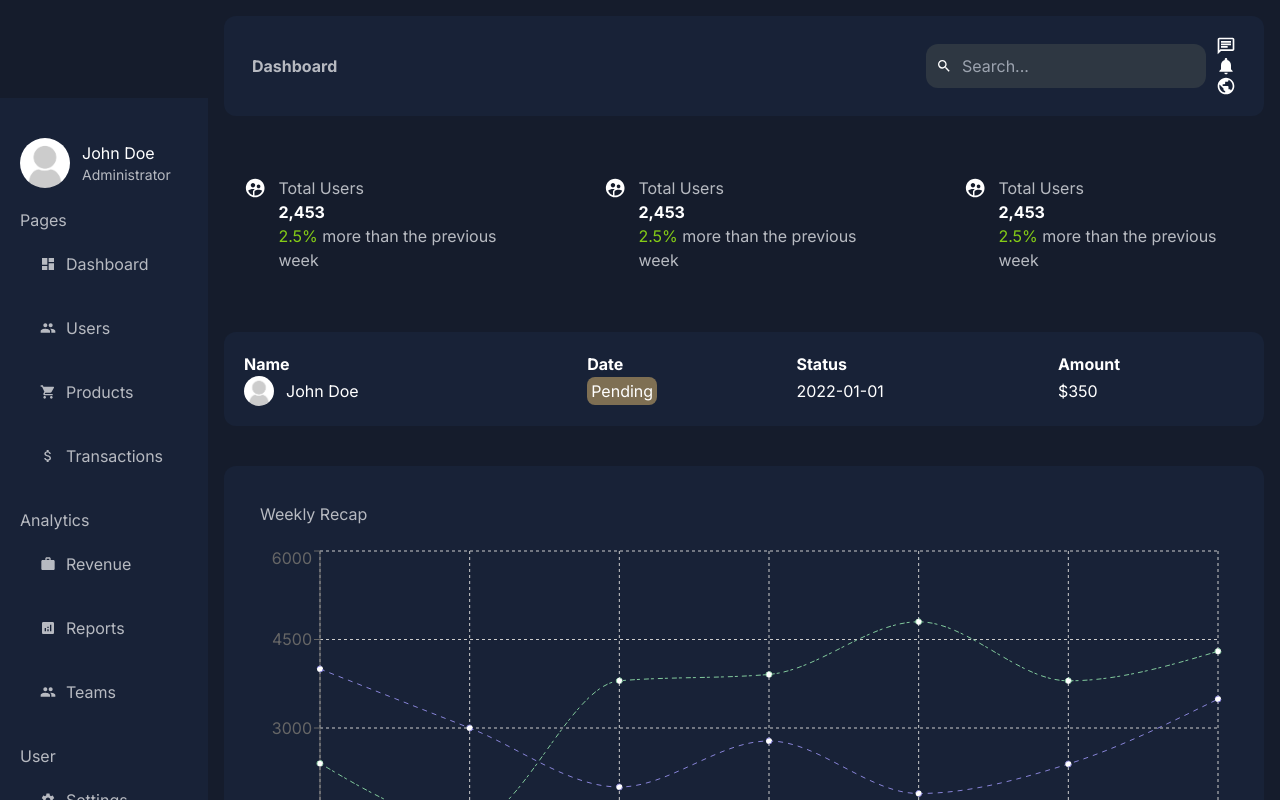
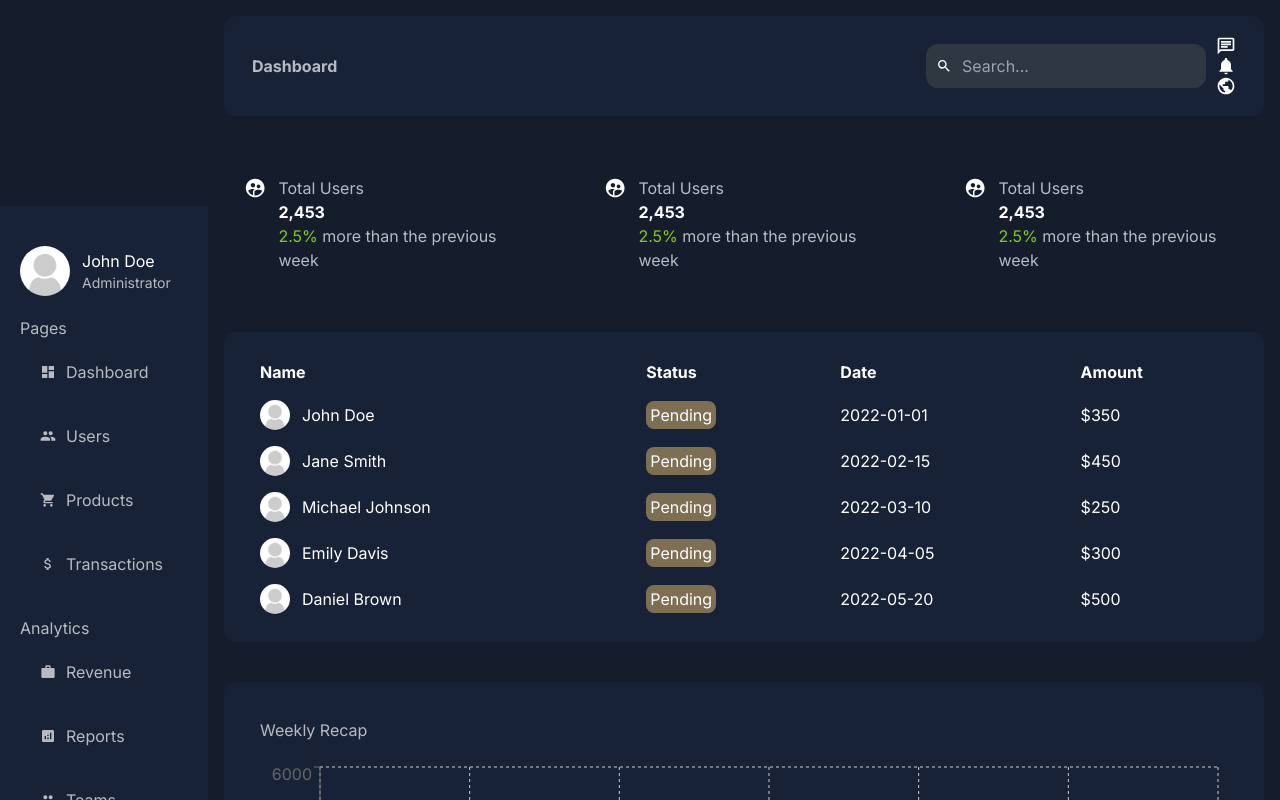
Before and after one commit to PhilaNgcamu/next-js-app, a Next.js app: page /dashboard in a window 1280 px wide. Shown: the top 800 px of the page. Built offline with nearby package versions, Linux system fonts and the light colour scheme.

Commit message:
Transactions

```diff
--- /dev/null
+++ b/src/app/components/ui/transactions/transactions.js
@@ -0,0 +1,49 @@
+import Image from "next/image";
+
+const transactionsData = [
+  { name: "John Doe", date: "2022-01-01", amount: "$350" },
+  { name: "Jane Smith", date: "2022-02-15", amount: "$450" },
+  { name: "Michael Johnson", date: "2022-03-10", amount: "$250" },
+  { name: "Emily Davis", date: "2022-04-05", amount: "$300" },
+  { name: "Daniel Brown", date: "2022-05-20", amount: "$500" },
+];
+
+export default function Transactions() {
+  return (
+    <div className="mt-10 bg-[#182237] p-5 rounded-xl">
+      <table className="w-full">
+        <thead>
+          <tr>
+            <th className="text-white text-left px-4 py-2">Name</th>
+            <th className="text-white text-left px-4 py-2">Status</th>
+            <th className="text-white text-left px-4 py-2">Date</th>
+            <th className="text-white text-left px-4 py-2">Amount</th>
+          </tr>
+        </thead>
+        <tbody>
+          {transactionsData.map((transaction, index) => (
+            <tr key={index}>
+              <td className="flex items-center px-4 py-2">
+                <Image
+                  src="/noavatar.png"
+                  alt={transaction.name}
+                  width={30}
+                  height={30}
+                  className="rounded-full"
+                />
+                <span className="ml-3 text-white">{transaction.name}</span>
+              </td>
+              <td className="px-4 py-2">
+                <span className="p-1 text-white rounded-lg bg-[#f7cb7375]">
+                  Pending
+                </span>
+              </td>
+              <td className="text-white px-4 py-2">{transaction.date}</td>
+              <td className="text-white px-4 py-2">{transaction.amount}</td>
+            </tr>
+          ))}
+        </tbody>
+      </table>
+    </div>
+  );
+}
--- a/src/app/dashboard/page.js
+++ b/src/app/dashboard/page.js
@@ -1,6 +1,7 @@
 import Image from "next/image";
 import Card from "../components/ui/card/card";
 import Chart from "../components/ui/chart/chart";
+import Transactions from "../components/ui/transactions/transactions";
 
 const Dashboard = () => {
   return (
@@ -11,39 +12,7 @@ const Dashboard = () => {
         <Card />
       </div>
       <div>
-        <div className="mt-10 bg-[#182237] p-5 rounded-xl">
-          <table className="w-full">
-            <thead>
-              <tr>
-                <th className="text-white text-left">Name</th>
-                <th className="text-white text-left">Date</th>
-                <th className="text-white text-left">Status</th>
-                <th className="text-white text-left">Amount</th>
-              </tr>
-            </thead>
-            <tbody>
-              <tr>
-                <td className="flex items-center">
-                  <Image
-                    src="/noavatar.png"
-                    alt="John Doe"
-                    width={30}
-                    height={30}
-                    className="rounded-full"
-                  />
-                  <span className="ml-3 text-white">John Doe</span>
-                </td>
-                <td>
-                  <span className="p-1 text-white rounded-lg bg-[#f7cb7375]">
-                    Pending
-                  </span>
-                </td>
-                <td className="text-white">2022-01-01</td>
-                <td className="text-white">$350</td>
-              </tr>
-            </tbody>
-          </table>
-        </div>
+        <Transactions />
         <Chart />
       </div>
     </div>
```
